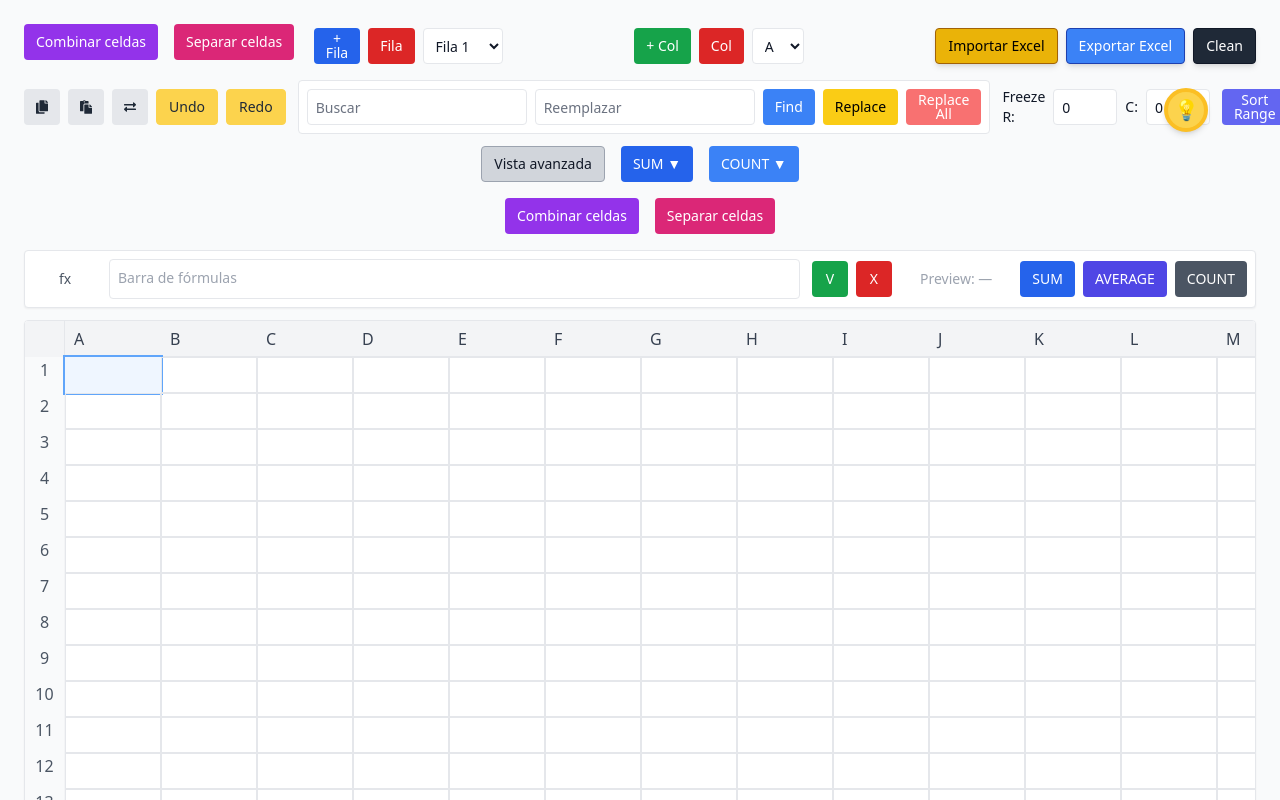
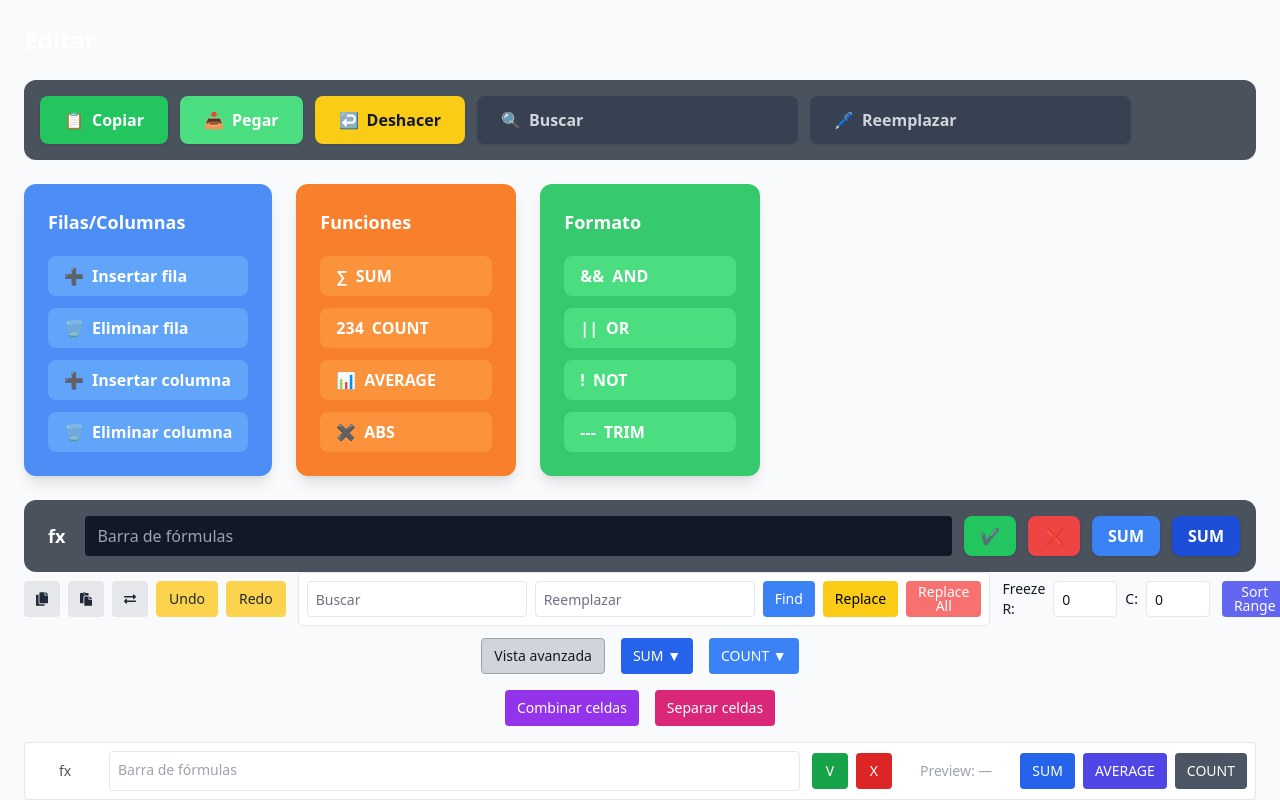
Before and after one commit to Tommyscripts/ExcelProject, a React (Vite) app in the folder ExcelProject/: page / in a window 1280 px wide. Shown: the top 800 px of the page. Built offline with nearby package versions, Linux system fonts and the light colour scheme; the HTML template or start-up script is replaced by a standard one.

Commit message:
feat: reestructurar Toolbar para mejorar la usabilidad y añadir nuevas funciones de edición en el componente Excel

```diff
--- a/ExcelProject/src/componente/Auxiliares/TooltipCooldown.tsx
+++ b/ExcelProject/src/componente/Auxiliares/TooltipCooldown.tsx
@@ -86,67 +86,57 @@ export const Toolbar: React.FC<any> = ({
   computedSum,
   ...rest
 }) => (
-  <>
-    {/* Botones de cabecera y controles principales */}
-    <div className="max-w-full mx-auto relative">
-      <div className="flex items-center justify-between mb-3 gap-3">
-        <div className="flex items-center gap-2">
-          <div className="flex gap-4 mb-2 w-full justify-start">
-            <TooltipCooldown content="Combina las celdas seleccionadas en una sola" cooldown={1500}>
-              <button onClick={combineCells} className={`${BTN} bg-purple-600 hover:bg-purple-700 text-white`}>Combinar celdas</button>
-            </TooltipCooldown>
-            <TooltipCooldown content="Separa las celdas combinadas seleccionadas" cooldown={1500}>
-              <button onClick={separateCells} className={`${BTN} bg-pink-600 hover:bg-pink-700 text-white`}>Separar celdas</button>
-            </TooltipCooldown>
-          </div>
-          <TooltipCooldown content="Agrega una nueva fila al final de la tabla" cooldown={1500}>
-            <button onClick={addRow} className={`${BTN} bg-blue-600 text-white hover:bg-blue-700 transition`}>+ Fila</button>
-          </TooltipCooldown>
-          <TooltipCooldown content="Elimina la fila seleccionada" cooldown={1500}>
-            <button onClick={deleteRow} className={`${BTN} bg-red-600 text-white hover:bg-red-700 transition`}>Fila</button>
-          </TooltipCooldown>
-          <select value={selectedRow} onChange={e => setSelectedRow(Number(e.target.value))} className="px-2 h-9 rounded border text-sm bg-white dark:bg-gray-700 dark:text-gray-100">
-            {data.map((_, idx) => (
-              <option key={idx} value={idx}>{`Fila ${idx + 1}`}</option>
-            ))}
-          </select>
-        </div>
-        <div className="flex items-center gap-2">
-          <TooltipCooldown content="Agrega una nueva columna al final de la tabla" cooldown={1500}>
-            <button onClick={addCol} className={`${BTN} bg-green-600 text-white hover:bg-green-700 transition`}>+ Col</button>
-          </TooltipCooldown>
-          <TooltipCooldown content="Elimina la columna seleccionada" cooldown={1500}>
-            <button onClick={deleteCol} className={`${BTN} bg-red-600 text-white hover:bg-red-700 transition`}>Col</button>
-          </TooltipCooldown>
-          <select value={selectedCol} onChange={e => setSelectedCol(Number(e.target.value))} className="px-2 h-9 rounded border text-sm bg-white dark:bg-gray-700 dark:text-gray-100">
-            {data[0].map((_, idx) => (
-              <option key={idx} value={idx}>{getColName(idx)}</option>
-            ))}
-          </select>
-        </div>
-        <div className="flex items-center gap-2">
-          <TooltipCooldown content="Importa datos desde un archivo Excel (.xlsx, .xls,.csv)" cooldown={1500}>
-            <button onClick={() => fileInputRef.current?.click()} className={`${BTN} bg-yellow-500 hover:bg-yellow-600 text-black font-bold shadow-md border border-yellow-700`}>Importar Excel</button>
-          </TooltipCooldown>
-          <TooltipCooldown content="Exporta la tabla actual a un archivo Excel (.xlsx)" cooldown={1500}>
-            <button onClick={exportToExcel} className={`${BTN} bg-blue-500 hover:bg-blue-700 text-white font-bold shadow-md border border-blue-800`}>Exportar Excel</button>
-          </TooltipCooldown>
-          <input ref={fileInputRef} type="file" accept=".xlsx,.xls,.csv" onChange={onFileInputChange} className="hidden" />
-          <TooltipCooldown content="Limpia las celdas seleccionadas o toda la hoja si no hay selección" cooldown={1500}>
-            <button onClick={() => clearSelectedOrAll()} className={`${BTN} bg-gray-800 hover:bg-gray-900 text-white font-bold shadow-md border border-gray-900`}>Clean</button>
-          </TooltipCooldown>
-        </div>
-        <div className="absolute right-12 top-16 z-10">
-          <button
-            className={"w-11 h-11 rounded-full flex items-center justify-center shadow-md border-4 transition-colors " + (darkMode ? 'bg-gray-800 border-amber-400 text-amber-300' : 'bg-amber-300 border-amber-400 text-gray-800')}
-            title={darkMode ? "Modo claro" : "Modo oscuro"}
-            onClick={() => setDarkMode((d: boolean) => !d)}
-          >
-            <span className="text-xl">💡</span>
-          </button>
-        </div>
+  <div className="space-y-6">
+    {/* Cabecera Editar */}
+    <div className="text-2xl font-bold text-white mb-2">Editar</div>
+    <div className="flex flex-wrap gap-3 bg-gray-800/80 p-4 rounded-xl">
+      <button onClick={copySelectionToClipboard} className="flex items-center gap-2 px-6 py-3 rounded-lg bg-green-500 text-white font-semibold shadow hover:bg-green-600 transition"><span>📋</span>Copiar</button>
+      <button onClick={pasteClipboardAtSelection} className="flex items-center gap-2 px-6 py-3 rounded-lg bg-green-400 text-white font-semibold shadow hover:bg-green-500 transition"><span>📥</span>Pegar</button>
+      <button onClick={undo} className="flex items-center gap-2 px-6 py-3 rounded-lg bg-yellow-400 text-gray-900 font-semibold shadow hover:bg-yellow-500 transition"><span>↩️</span>Deshacer</button>
+      <div className="flex items-center gap-2 px-6 py-3 rounded-lg bg-gray-700 text-white font-semibold shadow">
+        <span>🔍</span>
+        <input value={findText} onChange={e => setFindText(e.target.value)} placeholder="Buscar" className="bg-transparent outline-none text-white placeholder:text-gray-300" />
+      </div>
+      <div className="flex items-center gap-2 px-6 py-3 rounded-lg bg-gray-700 text-white font-semibold shadow">
+        <span>🖊️</span>
+        <input value={replaceText} onChange={e => setReplaceText(e.target.value)} placeholder="Reemplazar" className="bg-transparent outline-none text-white placeholder:text-gray-300" />
       </div>
     </div>
-    {/* ...puedes seguir añadiendo los demás controles aquí, siguiendo el mismo patrón... */}
-  </>
+    {/* Secciones principales */}
+    <div className="flex flex-wrap gap-6">
+      {/* Filas/Columnas */}
+      <div className="bg-blue-500/90 rounded-xl p-6 min-w-[220px] flex flex-col gap-3 text-white shadow-lg">
+        <div className="text-lg font-bold mb-2">Filas/Columnas</div>
+        <button onClick={addRow} className="flex items-center gap-2 px-4 py-2 rounded-lg bg-blue-400 hover:bg-blue-600 font-semibold"><span>➕</span>Insertar fila</button>
+        <button onClick={deleteRow} className="flex items-center gap-2 px-4 py-2 rounded-lg bg-blue-400 hover:bg-blue-600 font-semibold"><span>🗑️</span>Eliminar fila</button>
+        <button onClick={addCol} className="flex items-center gap-2 px-4 py-2 rounded-lg bg-blue-400 hover:bg-blue-600 font-semibold"><span>➕</span>Insertar columna</button>
+        <button onClick={deleteCol} className="flex items-center gap-2 px-4 py-2 rounded-lg bg-blue-400 hover:bg-blue-600 font-semibold"><span>🗑️</span>Eliminar columna</button>
+      </div>
+      {/* Funciones */}
+      <div className="bg-orange-500/90 rounded-xl p-6 min-w-[220px] flex flex-col gap-3 text-white shadow-lg">
+        <div className="text-lg font-bold mb-2">Funciones</div>
+        <button onClick={() => applyQuickFunc('SUM')} className="flex items-center gap-2 px-4 py-2 rounded-lg bg-orange-400 hover:bg-orange-600 font-semibold"><span>∑</span>SUM</button>
+        <button onClick={() => applyQuickFunc('COUNT')} className="flex items-center gap-2 px-4 py-2 rounded-lg bg-orange-400 hover:bg-orange-600 font-semibold"><span>234</span>COUNT</button>
+        <button onClick={() => applyQuickFunc('AVERAGE')} className="flex items-center gap-2 px-4 py-2 rounded-lg bg-orange-400 hover:bg-orange-600 font-semibold"><span>📊</span>AVERAGE</button>
+        <button onClick={() => setFormulaText('=ABS(A1)')} className="flex items-center gap-2 px-4 py-2 rounded-lg bg-orange-400 hover:bg-orange-600 font-semibold"><span>✖️</span>ABS</button>
+      </div>
+      {/* Formato */}
+      <div className="bg-green-500/90 rounded-xl p-6 min-w-[220px] flex flex-col gap-3 text-white shadow-lg">
+        <div className="text-lg font-bold mb-2">Formato</div>
+        <button onClick={() => setFormulaText('=AND(true,false)')} className="flex items-center gap-2 px-4 py-2 rounded-lg bg-green-400 hover:bg-green-600 font-semibold"><span>&&</span>AND</button>
+        <button onClick={() => setFormulaText('=OR(true,false)')} className="flex items-center gap-2 px-4 py-2 rounded-lg bg-green-400 hover:bg-green-600 font-semibold"><span>||</span>OR</button>
+        <button onClick={() => setFormulaText('=NOT(true)')} className="flex items-center gap-2 px-4 py-2 rounded-lg bg-green-400 hover:bg-green-600 font-semibold"><span>!</span>NOT</button>
+        <button onClick={() => setFormulaText('=TRIM(A1)')} className="flex items-center gap-2 px-4 py-2 rounded-lg bg-green-400 hover:bg-green-600 font-semibold"><span>---</span>TRIM</button>
+      </div>
+    </div>
+    {/* Barra de fórmulas */}
+    <div className="bg-gray-800/80 rounded-xl p-4 flex items-center gap-3 mt-4">
+      <span className="text-white text-lg font-bold px-2">fx</span>
+      <input value={rest.formulaText} onChange={e => rest.setFormulaText(e.target.value)} placeholder="Barra de fórmulas" className="flex-1 px-3 py-2 rounded bg-gray-900 text-white placeholder:text-gray-400" />
+      <button onClick={applyFormulaToSelection} className="px-4 py-2 rounded-lg bg-green-500 text-white font-bold shadow hover:bg-green-600 transition">✔️</button>
+      <button onClick={clearFormulaAndSelection} className="px-4 py-2 rounded-lg bg-red-500 text-white font-bold shadow hover:bg-red-600 transition">❌</button>
+      <button onClick={() => applyQuickFunc('SUM')} className="px-4 py-2 rounded-lg bg-blue-500 text-white font-bold shadow hover:bg-blue-600 transition">SUM</button>
+      <button onClick={() => applyQuickFunc('SUM')} className="px-4 py-2 rounded-lg bg-blue-700 text-white font-bold shadow hover:bg-blue-800 transition">SUM</button>
+    </div>
+  </div>
 );
```
